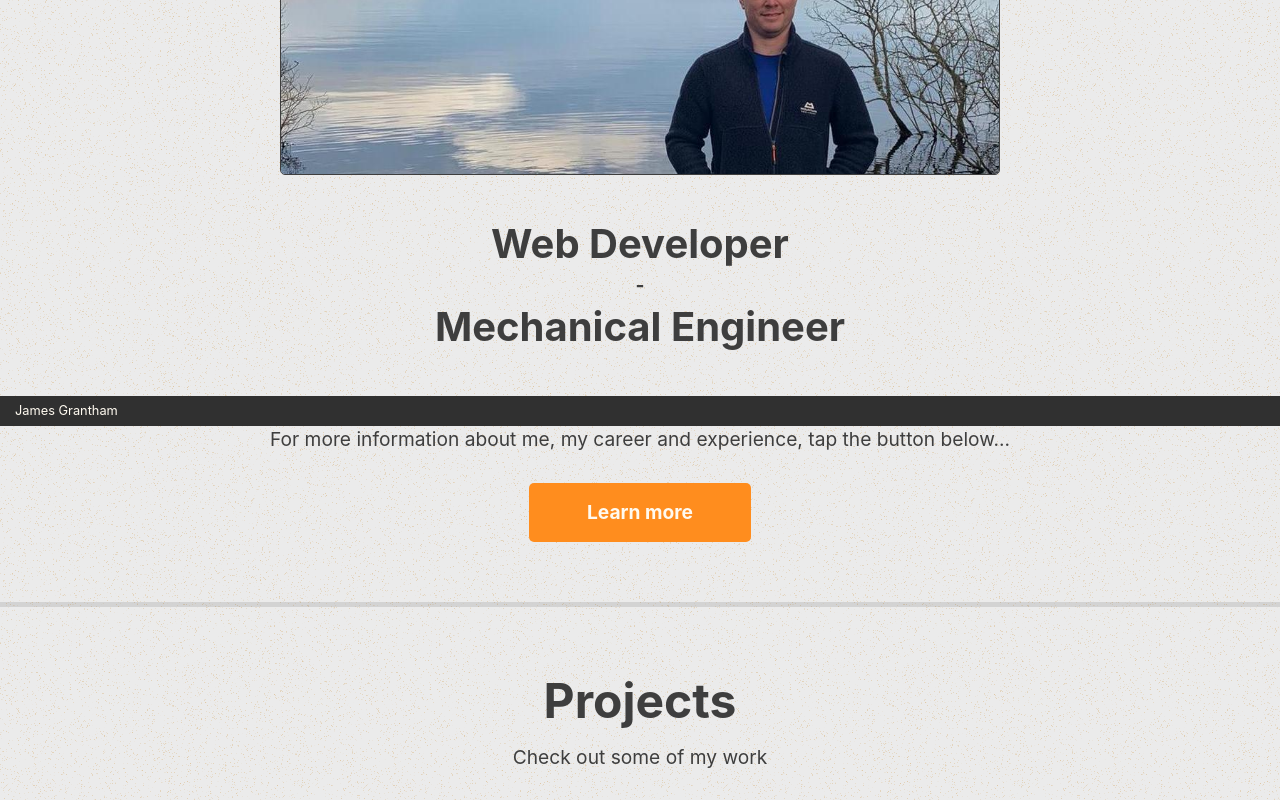
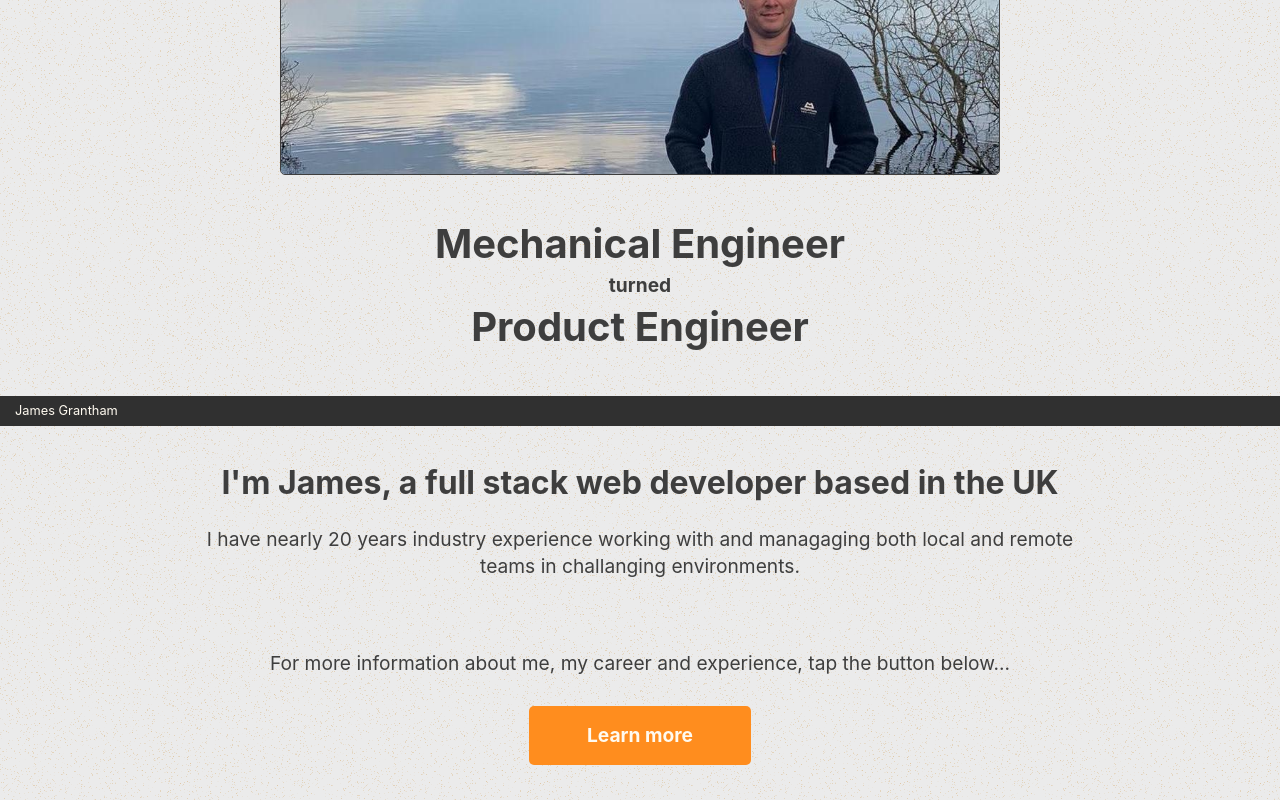
Before and after one commit to jrgrantham/james-grantham, a React (Create React App) app: page / in a window 1280 px wide. Shown: the part 374-1174 px from the top of the page. Built offline with nearby package versions, Linux system fonts and the light colour scheme; no server answers.

Commit message:
added introduction section

```diff
--- a/src/components/landing/InitialView.jsx
+++ b/src/components/landing/InitialView.jsx
@@ -30,9 +30,9 @@ export default function LandingInitialView() {
           <img src={jamesPhoto} alt="James Grantham" />
         </div>
         <div id="jobs" className="hide">
-          <h3>Web Developer</h3>
-          <p>-</p>
           <h3>Mechanical Engineer</h3>
+          <p>turned</p>
+          <h3>Product Engineer</h3>
         </div>
       </LandingContent>
     </LandingContainer>
--- /dev/null
+++ b/src/components/landing/Introduction.jsx
@@ -0,0 +1,28 @@
+import React from "react";
+import styled from "styled-components";
+import { welcomeMessage, introduction} from '../../data/introduction';
+
+export default function Introduction() {
+  return (
+    <Container>
+      <h4>{welcomeMessage}</h4>
+      <div></div>
+      <p>{introduction}</p>
+    </Container>
+  );
+}
+
+const Container = styled.div`
+  display: flex;
+  flex-direction: column;
+  justify-content: space-between;
+  align-items: center;
+  width 80%;
+  margin: 60px 0 20px 0;
+
+  p {
+    max-width: 90%;
+    text-align: center;
+    margin: 20px 10px;
+  }
+`;
--- /dev/null
+++ b/src/data/introduction.js
@@ -0,0 +1,2 @@
+export const welcomeMessage = `I'm James, a full stack web developer based in the UK`
+export const introduction = `I have nearly 20 years industry experience working with and managaging both local and remote teams in challanging environments. `
--- a/src/views/Landing.jsx
+++ b/src/views/Landing.jsx
@@ -12,6 +12,7 @@ import SiteLinks from "../components/reusable/SiteLinks";
 import Projects from "../components/landing/Projects";
 import Spacer from "../components/reusable/Spacer";
 import LearnMore from "../components/reusable/LearnMore";
+import Introduction from "../components/landing/Introduction";
 
 export default function Landing() {
 
@@ -32,6 +33,8 @@ export default function Landing() {
       <ContactMeHeader />
       <FullPage>
         <LandingInitialView />
+        <Spacer />
+        <Introduction />
         <LearnMore />
         <Spacer />
         <Projects />
```
